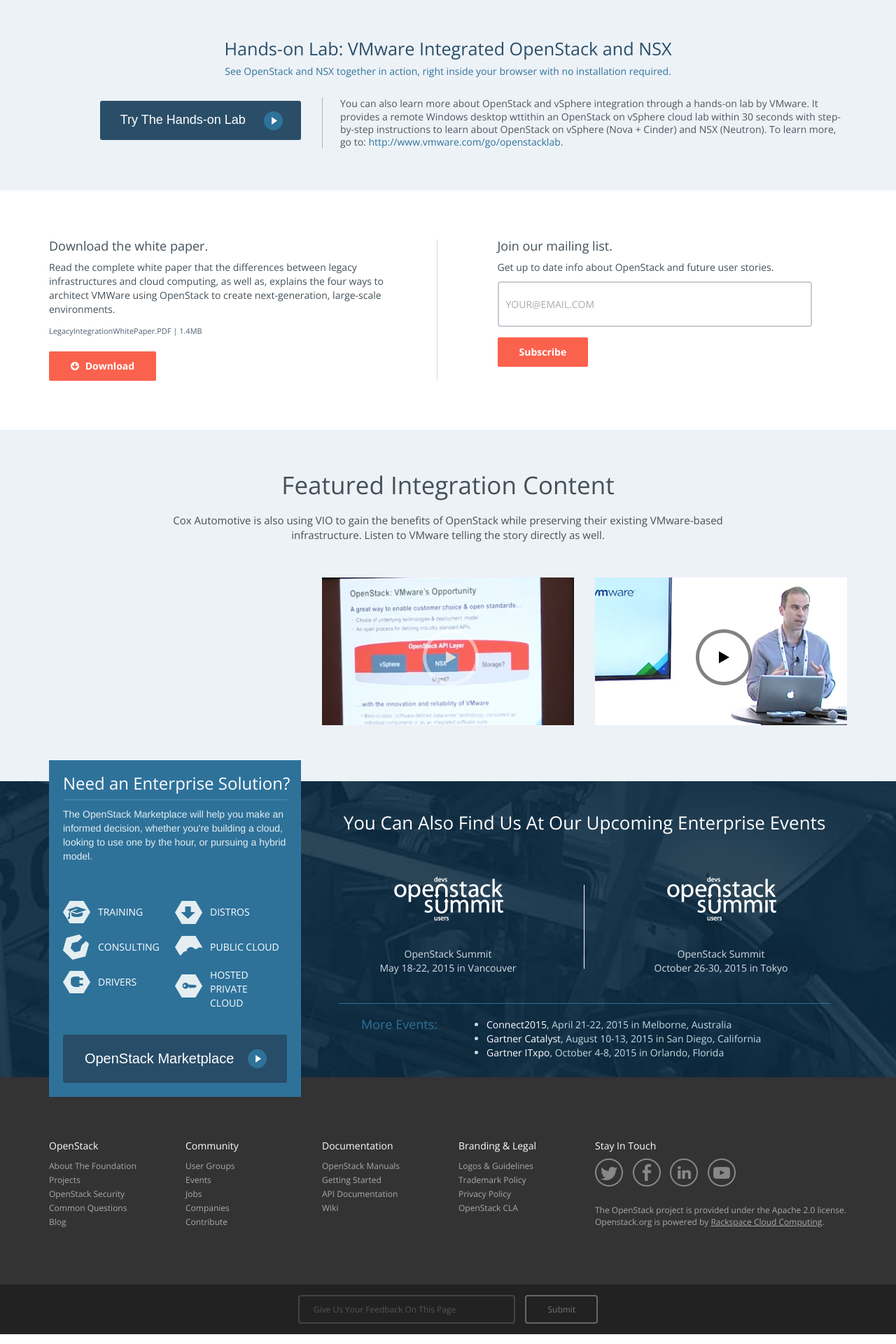
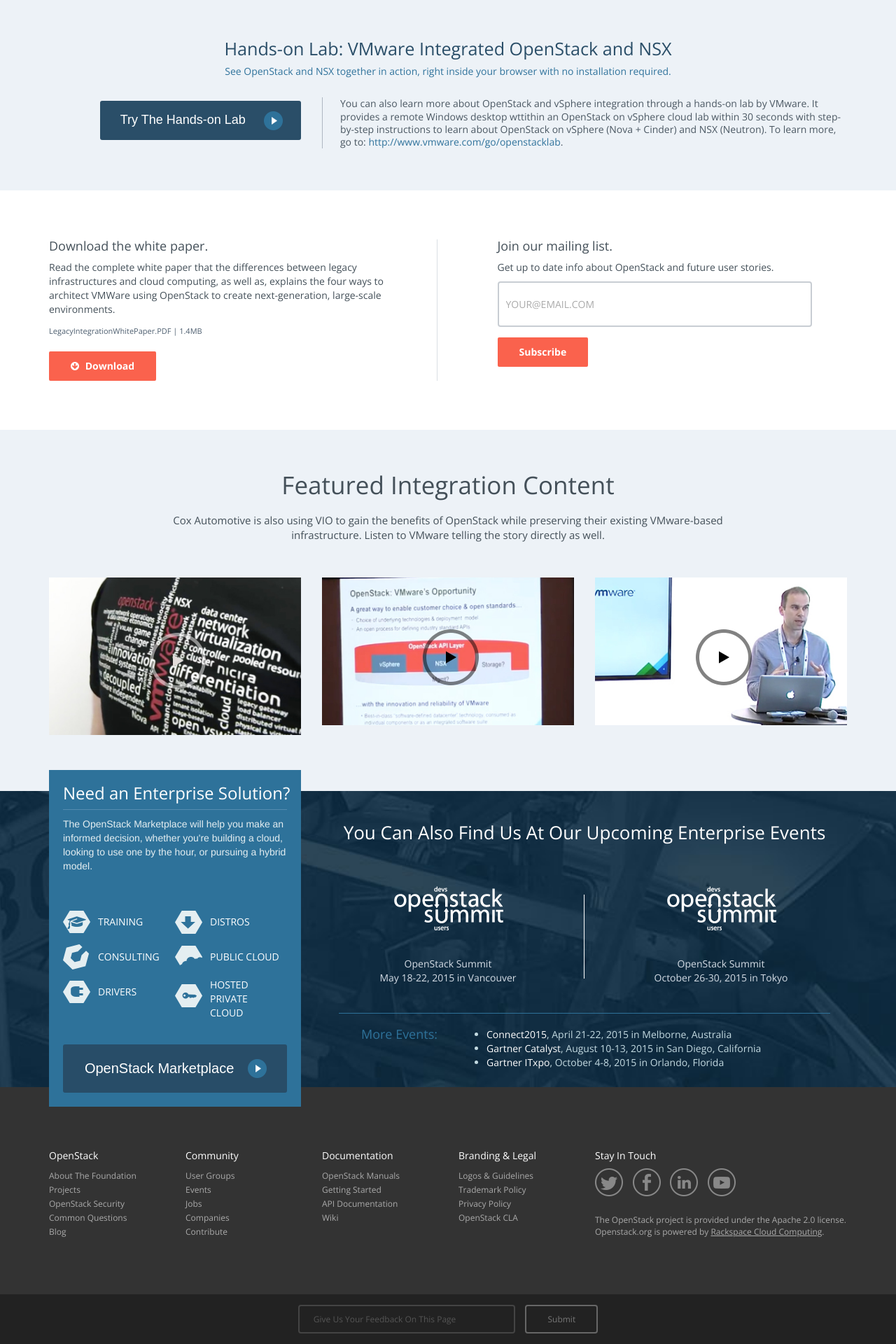
Before and after one commit to iamweswilson/openstack-enterprise, a Jekyll site: the page built from legacy-integration.html, in a window 1280 px wide. Shown: the part 3207-5127 px from the top of the page at 70% size. Built offline with Jekyll 4.4.1, drawn with Linux system fonts in a browser that asks for light colours; comment, search, counter and statistics services are not loaded.

Commit message:
vmware video per Kathy

```diff
--- a/legacy-integration.html
+++ b/legacy-integration.html
@@ -254,13 +254,28 @@
             </div>
             <div class="row">
                 <div class="col-lg-4 col-sm-4">
-
+                    <a href="#" data-toggle="modal" data-target="#VideoModalVMWare2">
+                    <div class="video-wrapper">
+                        <div class="play-button">
+                            <img src="/images/play-button.png">
+                        </div>
+                        <div class="video-overlay">
+                            <div class="small-play-button">
+                                <img src="/images/play-button.png">
+                            </div>
+                            <p>
+                                VMware Community Contribution to OpenStack. Examples of how VMware Contributes to the OpenStack Project.
+                            </p>
+                        </div>
+                        <img class="video-image" src="/images/video-vmware.jpg" alt="VMware Community Contribution to OpenStack">
+                    </div>
+                    </a>
                 </div>
                 <div class="col-lg-4 col-sm-4">
                     <a href="#" data-toggle="modal" data-target="#VideoModalVMWare1">
                     <div class="video-wrapper">
                         <div class="play-button">
-                            <img src="/images/play-button.png">
+                            <img src="/images/play-button-dark.png">
                         </div>
                         <div class="video-overlay">
                             <div class="small-play-button">
@@ -459,7 +474,7 @@
     <!-- End Video 2 Modal -->
 
     <!-- Video 3 Modal -->
-    <div class="modal fade" id="VideoModalWellsFargo">
+    <div class="modal fade" id="VideoModalVMWare2">
       <div class="modal-dialog">
         <div class="modal-content">
           <div class="modal-header">
@@ -468,9 +483,9 @@
           </div>
           <div class="modal-body">
             <p class="download-text">
-                OpenStack User Case Study: Wells Fargo
+                VMware Community Contribution to OpenStack
             </p>
-                <iframe width="560" height="315" src="//www.youtube.com/embed/SKsZGHZio9M" frameborder="0" allowfullscreen></iframe>
+                <iframe width="560" height="315" src="//www.youtube.com/embed/OetUfBkfO1M" frameborder="0" allowfullscreen></iframe>
           </div>
           <div class="modal-footer">
           </div>
```
Also changed, not shown: images/video-vmware.jpg (added), 2 other files.
